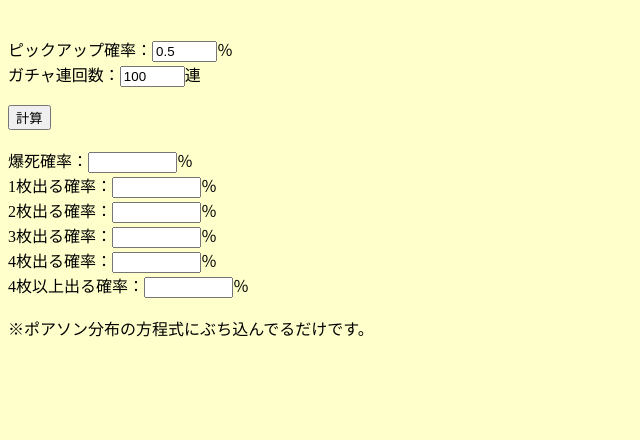
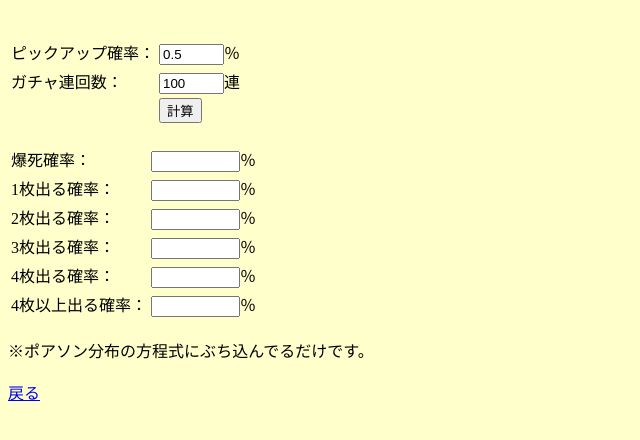
Before and after one commit to mith-mmk/mith-mmk.github.io, a plain HTML site: page script/gacha.html in a window 1280 px wide. Shown: the part 70-510 px from the top of the page, without its empty margins (0-640 px from the left). Drawn offline with Linux system fonts and the light colour scheme.

Commit message:
layout change

```diff
--- a/script/gacha.html
+++ b/script/gacha.html
@@ -34,22 +34,25 @@ function calc_P()
 <H1>ガチャの爆死確率を計算します。</H1>
 <BR>
 <form name="form1">
-ピックアップ確率：<INPUT TYPE="text" id="p" SIZE="5" VALUE="0.5">％<BR>
-ガチャ連回数：<INPUT TYPE="text" id="n" SIZE="5" VALUE="100">連<BR>
+<table>
+<tr><td>ピックアップ確率：</td><td><INPUT TYPE="text" id="p" SIZE="5" VALUE="0.5">％</td></tr>
+<tr><td>ガチャ連回数：</td><td><INPUT TYPE="text" id="n" SIZE="5" VALUE="100">連</td></tr>
+<tr><td> </td><td><button type="button" onclick="calc_P()">計算</button></td></tr>
+</table>
+
 <BR>
-
-<button type="button" onclick="calc_P()">計算</button><BR>
-<BR>
-爆死確率：<INPUT TYPE="text" id="poisson" SIZE="8" VALUE="">％<BR>
-1枚出る確率：<INPUT TYPE="text" id="poisson1" SIZE="8" VALUE="">％<BR>
-2枚出る確率：<INPUT TYPE="text" id="poisson2" SIZE="8" VALUE="">％<BR>
-3枚出る確率：<INPUT TYPE="text" id="poisson3" SIZE="8" VALUE="">％<BR>
-4枚出る確率：<INPUT TYPE="text" id="poisson4" SIZE="8" VALUE="">％<BR>
-4枚以上出る確率：<INPUT TYPE="text" id="poisson_left" SIZE="8" VALUE="">％<BR>
-
+<table>
+<tr><td>爆死確率：</td><td><INPUT TYPE="text" id="poisson" SIZE="8" VALUE="">％</td></tr>
+<tr><td>1枚出る確率：</td><td><INPUT TYPE="text" id="poisson1" SIZE="8" VALUE="">％</td></tr>
+<tr><td>2枚出る確率：</td><td><INPUT TYPE="text" id="poisson2" SIZE="8" VALUE="">％</td></tr>
+<tr><td>3枚出る確率：</td><td><INPUT TYPE="text" id="poisson3" SIZE="8" VALUE="">％</td></tr>
+<tr><td>4枚出る確率：</td><td><INPUT TYPE="text" id="poisson4" SIZE="8" VALUE="">％</td></tr>
+<tr><td>4枚以上出る確率：</td><td><INPUT TYPE="text" id="poisson_left" SIZE="8" VALUE="">％</td></tr>
+</table>
 <BR>
 ※ポアソン分布の方程式にぶち込んでるだけです。
 </form>
 <BR>
+<a href="./">戻る</a>
 </BODY>
 </HTML>
```
